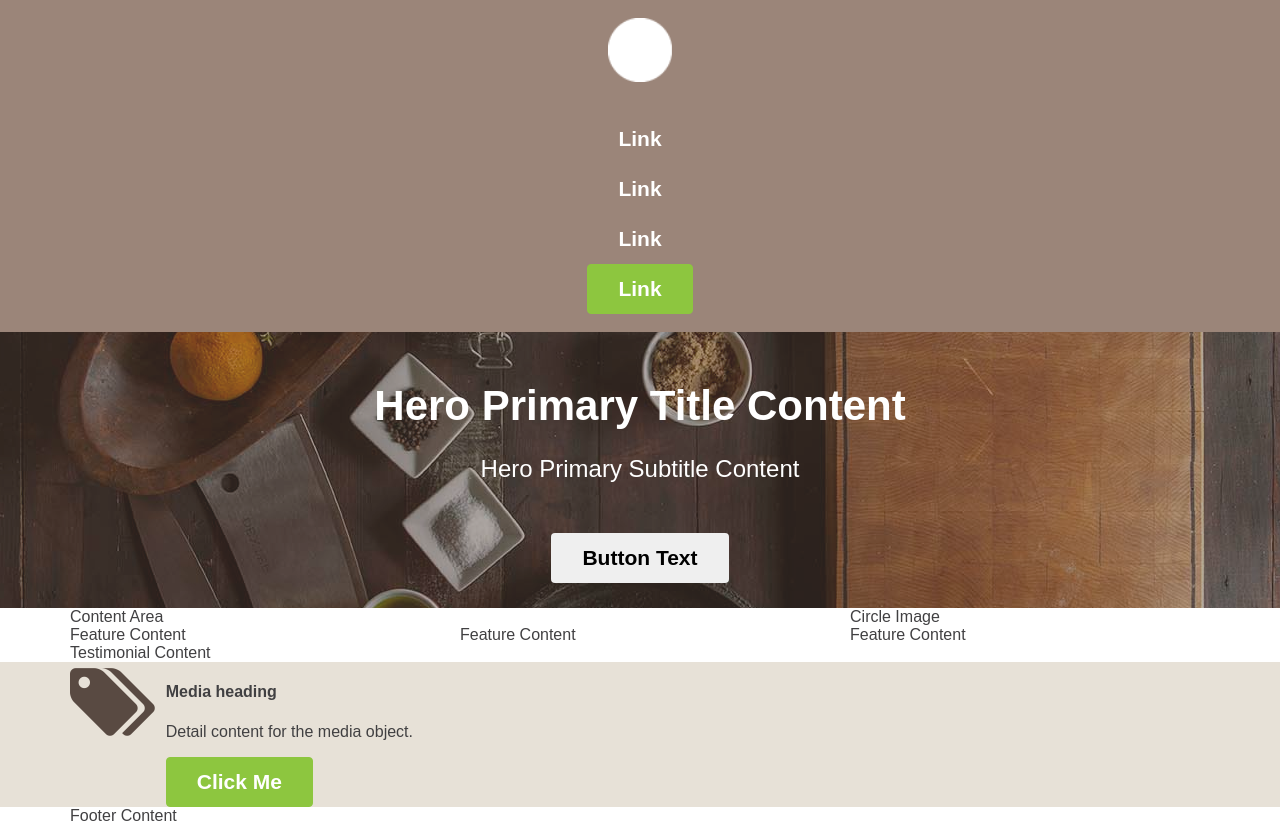
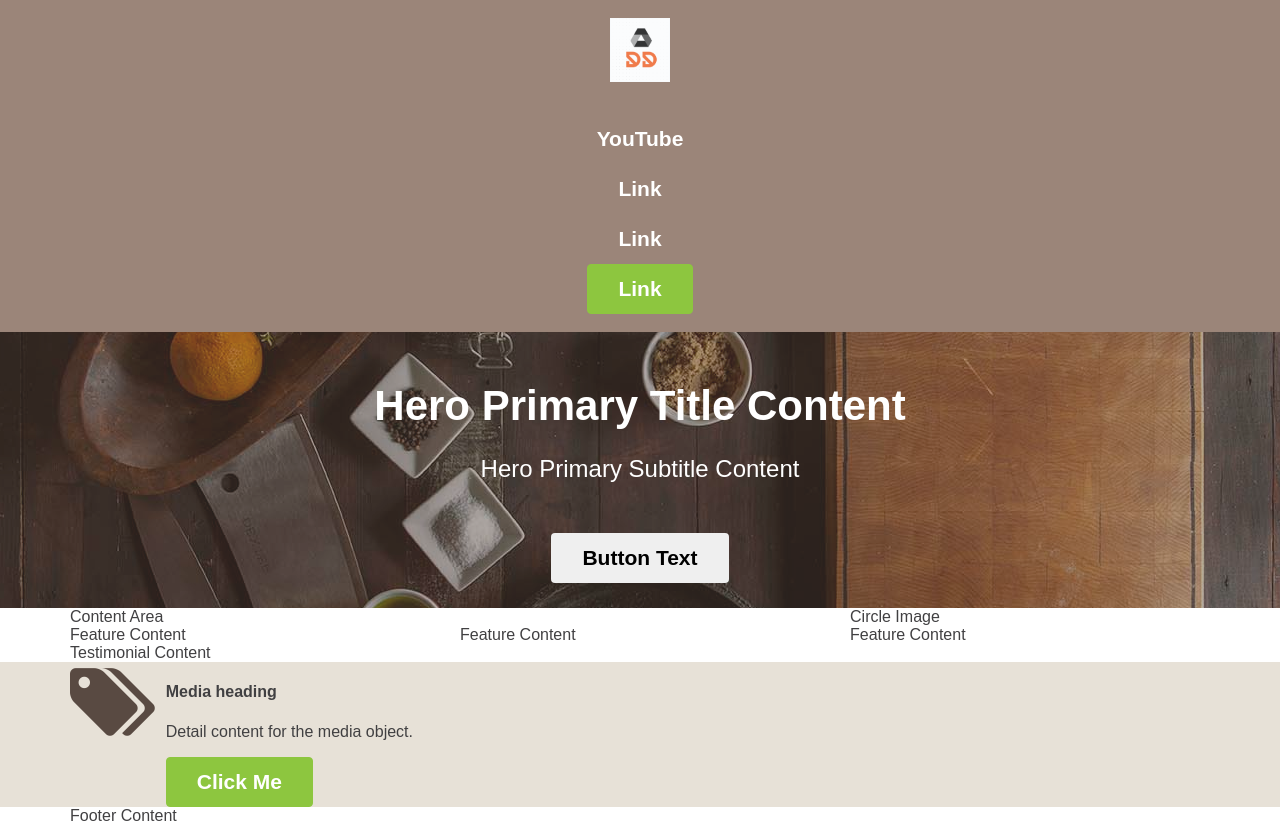
Before and after one commit to teslaman98/adv-css, a plain HTML site: page index.html in a window 1280 px wide. Drawn offline with Linux system fonts and the light colour scheme.

Commit message:
logo, link

```diff
--- a/index.html
+++ b/index.html
@@ -11,11 +11,11 @@
     <header class="header-primary">
       <div class="container">
         <a class="logo logo-primary">
-          <img src="images/logo.png">
+          <img src="images/logodd.png">
         </a>
         <nav class="nav nav-primary">
           <ul>
-            <li><a href="#" class="btn btn-nav">Link</a></li>
+            <li><a href="https://www.youtube.com" class="btn btn-nav">YouTube</a></li>
             <li><a href="#" class="btn btn-nav">Link</a></li>
             <li><a href="#" class="btn btn-nav">Link</a></li>
             <li><a href="#" class="btn btn-primary">Link</a></li>
```
Also changed, not shown: images/logodd.png (added).
